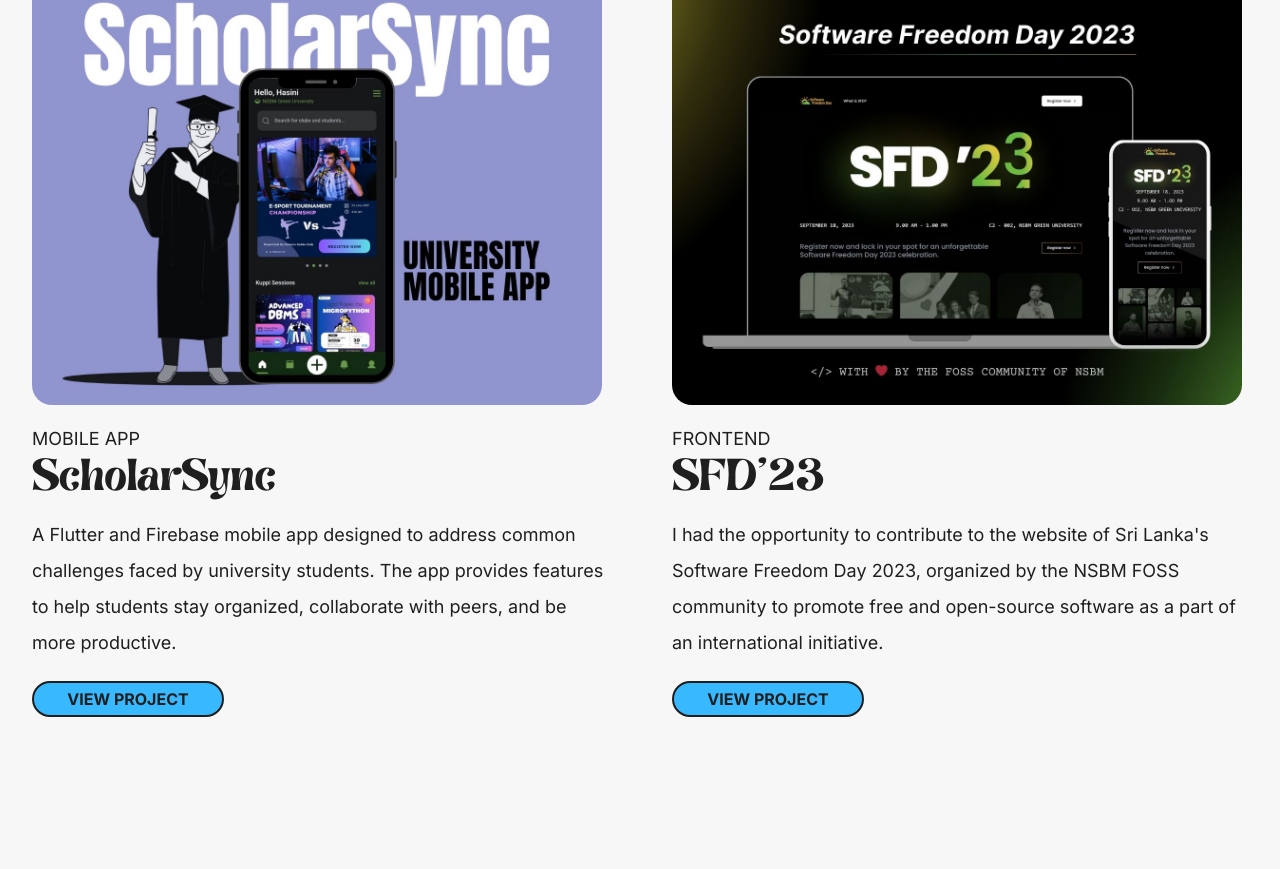
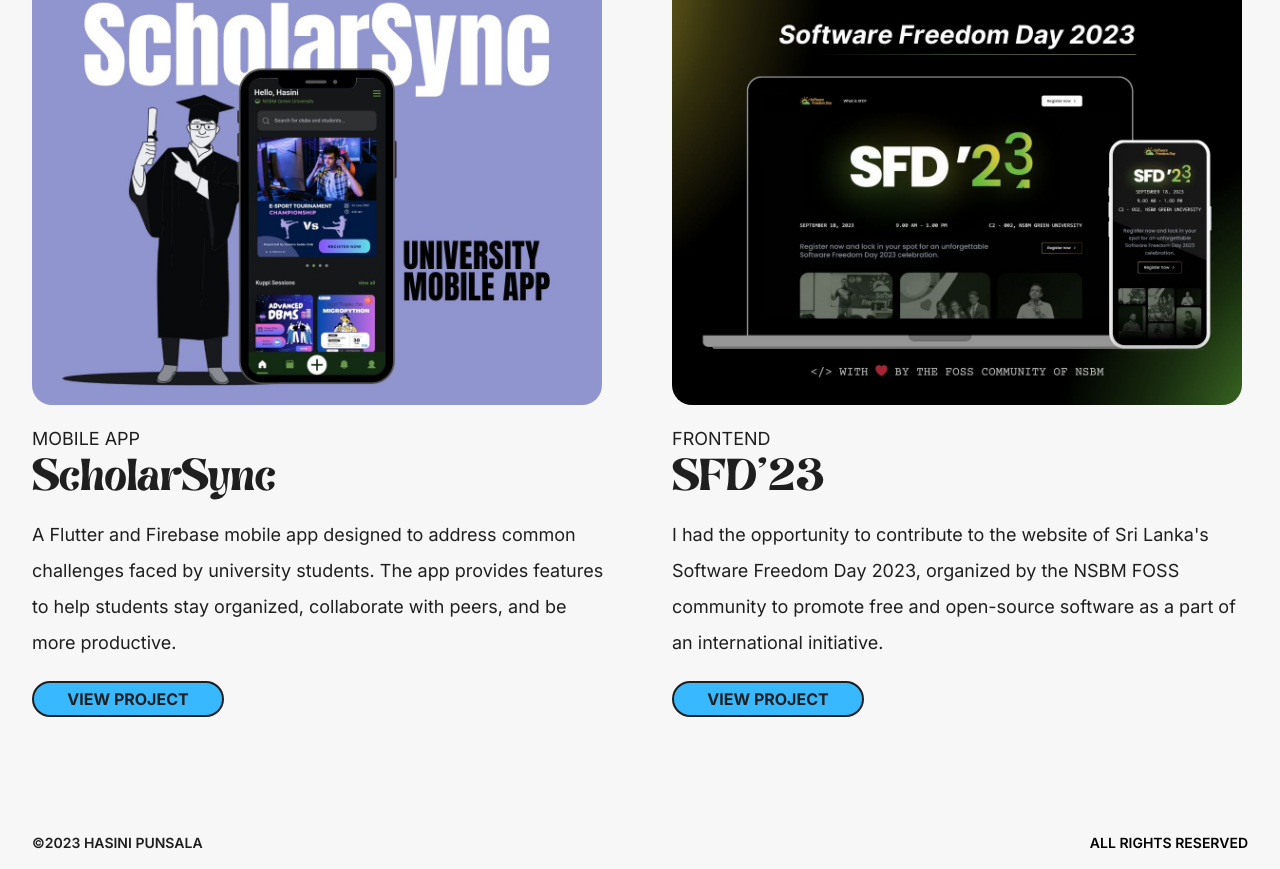
Before and after one commit to MAGHPMallawaarachchi/punsala-portfolio, a Next.js app: page / in a window 1280 px wide. Shown: the part 2319-3188 px from the top of the page. Before the commit the page ends 3136 px from the top, so only its background shows below. Built offline with nearby package versions, Linux system fonts and the light colour scheme.

Commit message:
Add Footer component to layout

```diff
--- a/app/layout.tsx
+++ b/app/layout.tsx
@@ -3,6 +3,7 @@
 import localFont from 'next/font/local'
 import { ThemeProvider } from './theme-provider'
 import Navbar from '@/components/Navbar'
+import Footer from '@/components/Footer'
 
 const brasika = localFont({
   src: '../public/fonts/brasika-display.otf',
@@ -29,6 +30,7 @@
           <main className='relative flex flex-col min-h-screen'>
             <div className='flex-grow flex-1'>
               {children}
+              <Footer/>
             </div>
           </main>
           </ThemeProvider>
--- /dev/null
+++ b/components/Footer.tsx
@@ -0,0 +1,9 @@
+const Footer = () => {
+    return(
+        <footer className="flex justify-between items-center py-4 px-8">
+            <p className="uppercase font-semibold text-sm dark:text-light text-dark">©2023 Hasini Punsala</p>
+            <p className="uppercase font-semibold text-sm">All Rights Reserved</p>
+        </footer>
+    )
+}
+export default Footer;
```
